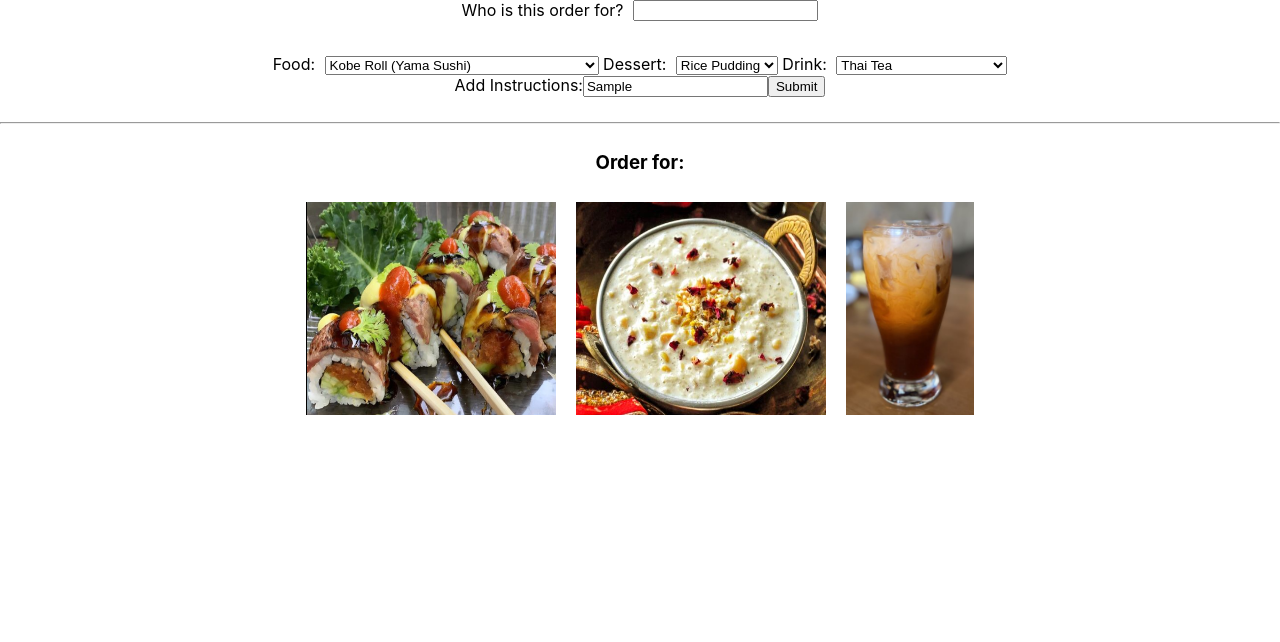
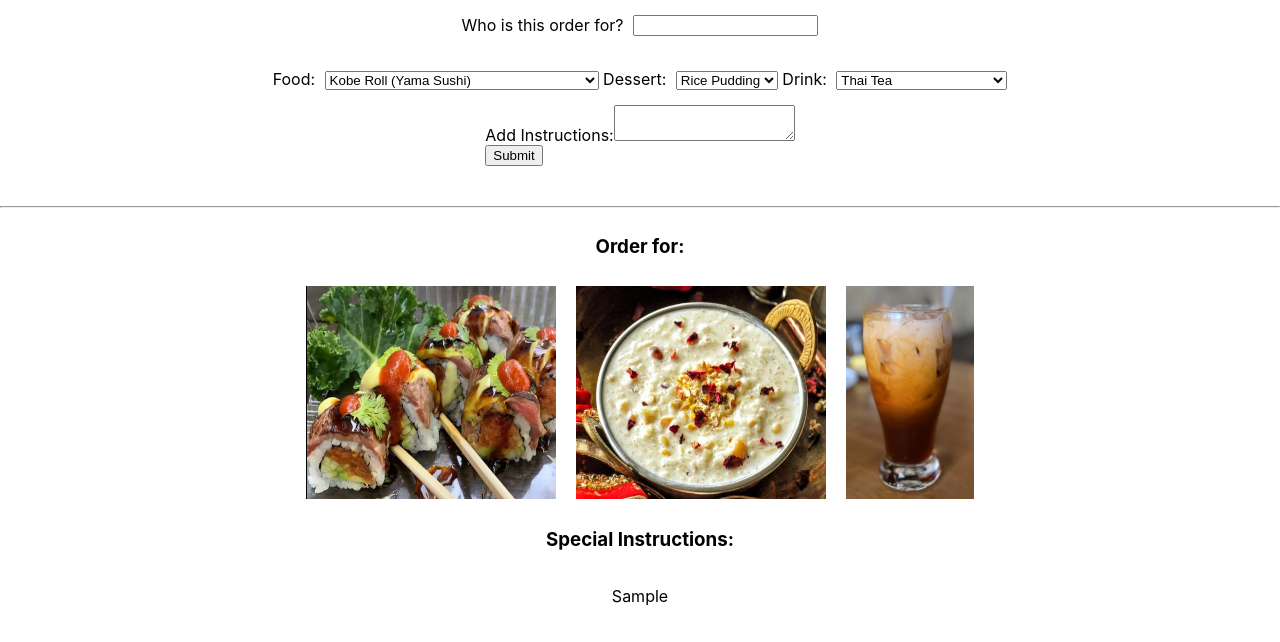
Before and after one commit to briensthomas/from-scratch-fast-food-order-tool, a React (Create React App) app: page / in a window 1280 px wide. Both pictures are taken after typing "Sample" into the empty fields and a click on the button "Submit". Shown: the top 642 px of the page. Built offline with nearby package versions, Linux system fonts and the light colour scheme.

Commit message:
Passed down the instruction prop allllllllll the way down to the Instruction.js file

```diff
--- a/src/App.css
+++ b/src/App.css
@@ -7,6 +7,7 @@
   display: flex;
   flex-direction: row;
   justify-content: center;
+  margin: 15px;
 }
 
 .order-details input {
@@ -21,17 +22,29 @@
   margin: 25px 0px;
 }
 
-.create-order select {
+.create-order select, text {
   margin-top: 10px;
   margin-left: 5px;
 }
 
+.instruction-form {
+  display: flex;
+  flex-direction: row;
+  margin: 15px;
+}
+
+.instruction-form button {
+  display: flex;
+  flex-direction: column;
+
+}
 
 /* Display Order */
 .display-order {
   display: flex;
   flex-direction: column;
   width: 100%;
+  align-items: center;
 }
 
 .order-name {
--- a/src/App.js
+++ b/src/App.js
@@ -4,6 +4,7 @@ import { useState } from 'react';
 import Dropdown from './Dropdown.js';
 import OrderNameInput from './OrderNameInput.js';
 import InstructionForm from './InstructionForm';
+import InstructionsList from './InstructionsList.js';
 import DisplayOrder from './DisplayOrder.js';
 
 
@@ -21,6 +22,7 @@ function App() {
   function handleSubmit(e) {
     e.preventDefault();
     setInstructions([...instructions, instructionForm]);
+    setInstructionForm('');
   }
 
   return (
@@ -30,10 +32,13 @@ function App() {
         <Dropdown setFood={setFood}
           setDessert={setDessert}
           setDrink={setDrink} />
-        <InstructionForm
-          handleSubmit={handleSubmit}
-          setInstructionForm={setInstructionForm}
-          instructionForm={instructionForm} />
+        <div className='instruction-form'>
+
+          <InstructionForm
+            handleSubmit={handleSubmit}
+            setInstructionForm={setInstructionForm}
+            instructionForm={instructionForm} />
+        </div>
       </section>
 
       <hr />
@@ -42,8 +47,9 @@ function App() {
         orderName={orderName}
         food={food}
         dessert={dessert}
-        drink={drink}
-        instructions={instructions} />
+        drink={drink} />
+
+      <InstructionsList instructions={instructions} />
     </div>
   );
 }
--- a/src/DisplayOrder.js
+++ b/src/DisplayOrder.js
@@ -1,6 +1,6 @@
 import React from 'react';
 
-export default function DisplayOrder({ orderName, food, dessert, drink, instructions }) {
+export default function DisplayOrder({ orderName, food, dessert, drink }) {
   return (
     <div className='display-order'>
       <div className='order-name'>
@@ -11,6 +11,10 @@ export default function DisplayOrder({ orderName, food, dessert, drink, instruct
         <img src={`./${dessert}.png`} />
         <img src={`./${drink}.png`} />
       </div>
+      <h3>Special Instructions: </h3>
+      <div>
+
+      </div>
     </div>
   );
 }
--- /dev/null
+++ b/src/Instruction.js
@@ -0,0 +1,9 @@
+import React from 'react';
+
+export default function Instruction({ instruction }) {
+  return (
+    <p className='display-order'>
+      {instruction}
+    </p>
+  );
+}
--- a/src/InstructionForm.js
+++ b/src/InstructionForm.js
@@ -5,7 +5,7 @@ export default function InstructionForm({ handleSubmit, setInstructionForm, inst
     <form onSubmit={handleSubmit}>
 
       <label>Add Instructions:
-        <input value={instructionForm} onChange={(e) => setInstructionForm(e.target.value)} />
+        <textarea value={instructionForm} onChange={(e) => setInstructionForm(e.target.value)} />
       </label>
       <button>Submit</button>
     </form>
--- /dev/null
+++ b/src/InstructionsList.js
@@ -0,0 +1,13 @@
+import React from 'react';
+import Instruction from './Instruction.js';
+
+export default function InstructionsList({ instructions }) {
+  return (
+    <div>
+      {
+        instructions.map((instruction, i) => <Instruction key={instruction + i}
+          instruction={instruction}/>)
+      }
+    </div>
+  );
+}
```
